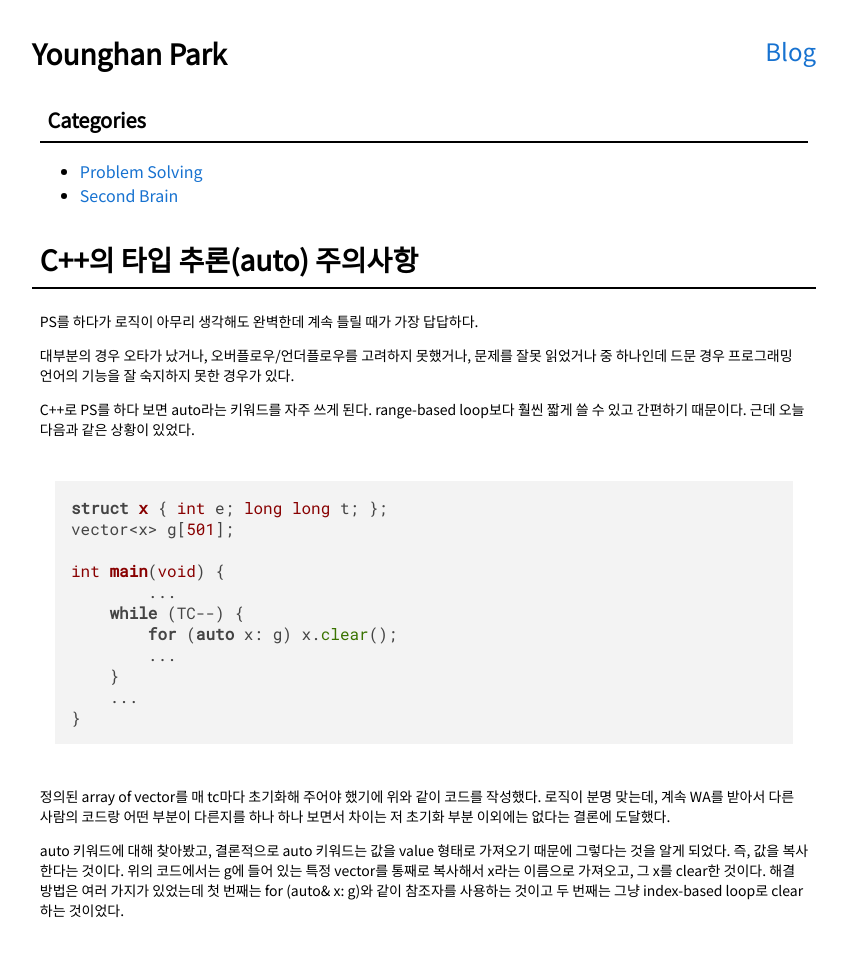
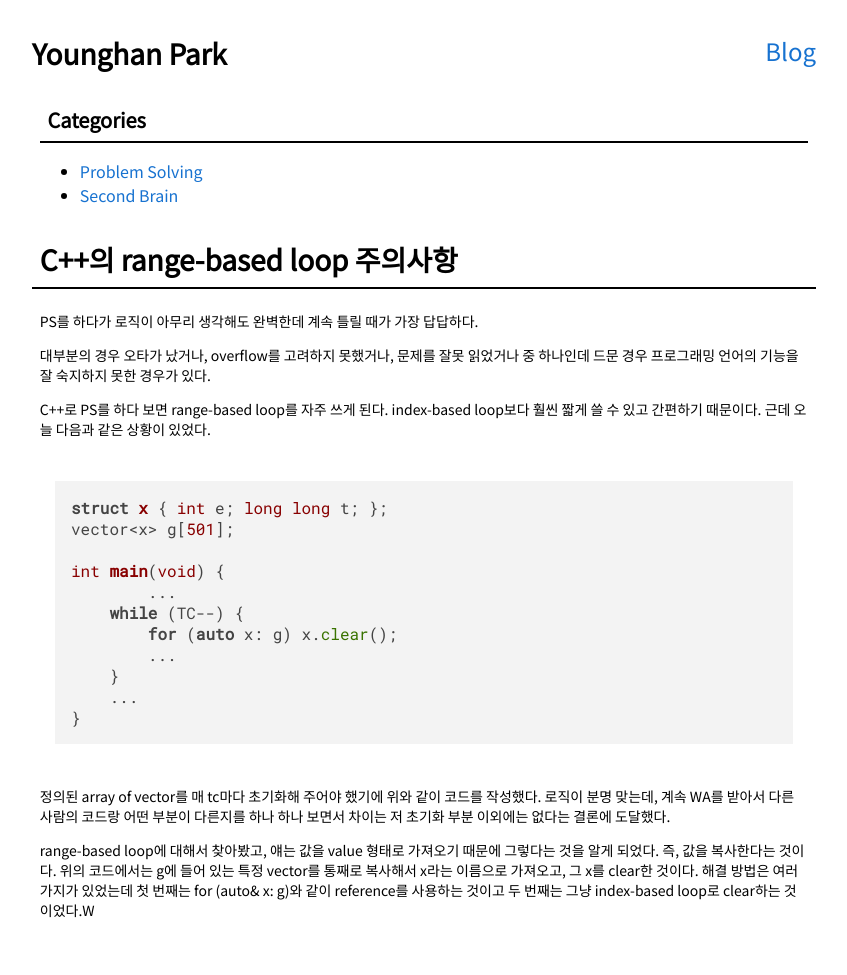
Before and after one commit to younghanstark/younghanstark.github.io, a Jekyll site: the page built from blog/_posts/2021-02-15-C++의-타입-추론(auto)-주의사항.md, in a window 1280 px wide. Shown: the whole page, without its empty margins (216-1063 px from the left). Built offline with Jekyll 4.4.1, drawn with Linux system fonts in a browser that asks for light colours; nearby versions of some CDN libraries.

Commit message:
posts updated

````diff
--- a/blog/_posts/2021-02-15-C++의-타입-추론(auto)-주의사항.md
+++ b/blog/_posts/2021-02-15-C++의-타입-추론(auto)-주의사항.md
@@ -1,17 +1,17 @@
 ---
 layout: blog
-title:  "C++의 타입 추론(auto) 주의사항"
+title:  "C++의 range-based loop 주의사항"
 date:   2021-02-15 00:00
 category: problem-solving
 ---
 
 PS를 하다가 로직이 아무리 생각해도 완벽한데 계속 틀릴 때가 가장 답답하다.
 
-대부분의 경우 오타가 났거나, 오버플로우/언더플로우를 고려하지 못했거나, 문제를 잘못 읽었거나 중 하나인데 드문 경우 프로그래밍 언어의 기능을 잘 숙지하지 못한 경우가 있다.
+대부분의 경우 오타가 났거나, overflow를 고려하지 못했거나, 문제를 잘못 읽었거나 중 하나인데 드문 경우 프로그래밍 언어의 기능을 잘 숙지하지 못한 경우가 있다.
 
-C++로 PS를 하다 보면 auto라는 키워드를 자주 쓰게 된다. range-based loop보다 훨씬 짧게 쓸 수 있고 간편하기 때문이다. 근데 오늘 다음과 같은 상황이 있었다.
+C++로 PS를 하다 보면 range-based loop를 자주 쓰게 된다. index-based loop보다 훨씬 짧게 쓸 수 있고 간편하기 때문이다. 근데 오늘 다음과 같은 상황이 있었다.
 
-```
+```cpp
 struct x { int e; long long t; };
 vector<x> g[501];
 
@@ -27,4 +27,4 @@ int main(void) {
 
 정의된 array of vector를 매 tc마다 초기화해 주어야 했기에 위와 같이 코드를 작성했다. 로직이 분명 맞는데, 계속 WA를 받아서 다른 사람의 코드랑 어떤 부분이 다른지를 하나 하나 보면서 차이는 저 초기화 부분 이외에는 없다는 결론에 도달했다.
 
-auto 키워드에 대해 찾아봤고, 결론적으로 auto 키워드는 값을 value 형태로 가져오기 때문에 그렇다는 것을 알게 되었다. 즉, 값을 복사한다는 것이다. 위의 코드에서는 g에 들어 있는 특정 vector를 통째로 복사해서 x라는 이름으로 가져오고, 그 x를 clear한 것이다. 해결 방법은 여러 가지가 있었는데 첫 번째는 for (auto& x: g)와 같이 참조자를 사용하는 것이고 두 번째는 그냥 index-based loop로 clear하는 것이었다.
+range-based loop에 대해서 찾아봤고, 얘는 값을 value 형태로 가져오기 때문에 그렇다는 것을 알게 되었다. 즉, 값을 복사한다는 것이다. 위의 코드에서는 g에 들어 있는 특정 vector를 통째로 복사해서 x라는 이름으로 가져오고, 그 x를 clear한 것이다. 해결 방법은 여러 가지가 있었는데 첫 번째는 for (auto& x: g)와 같이 reference를 사용하는 것이고 두 번째는 그냥 index-based loop로 clear하는 것이었다.W
````
Also changed, not shown: blog/_posts/2021-06-21-연세대학교에서의-3번째-학기를-마치며.md (+1 -1 lines), blog/_posts/2022-01-01-2022년-목표.md (+1 -1 lines), blog/_posts/2022-02-07-solved.ac-다이아-달성!.md (added, +24 -0 lines).
